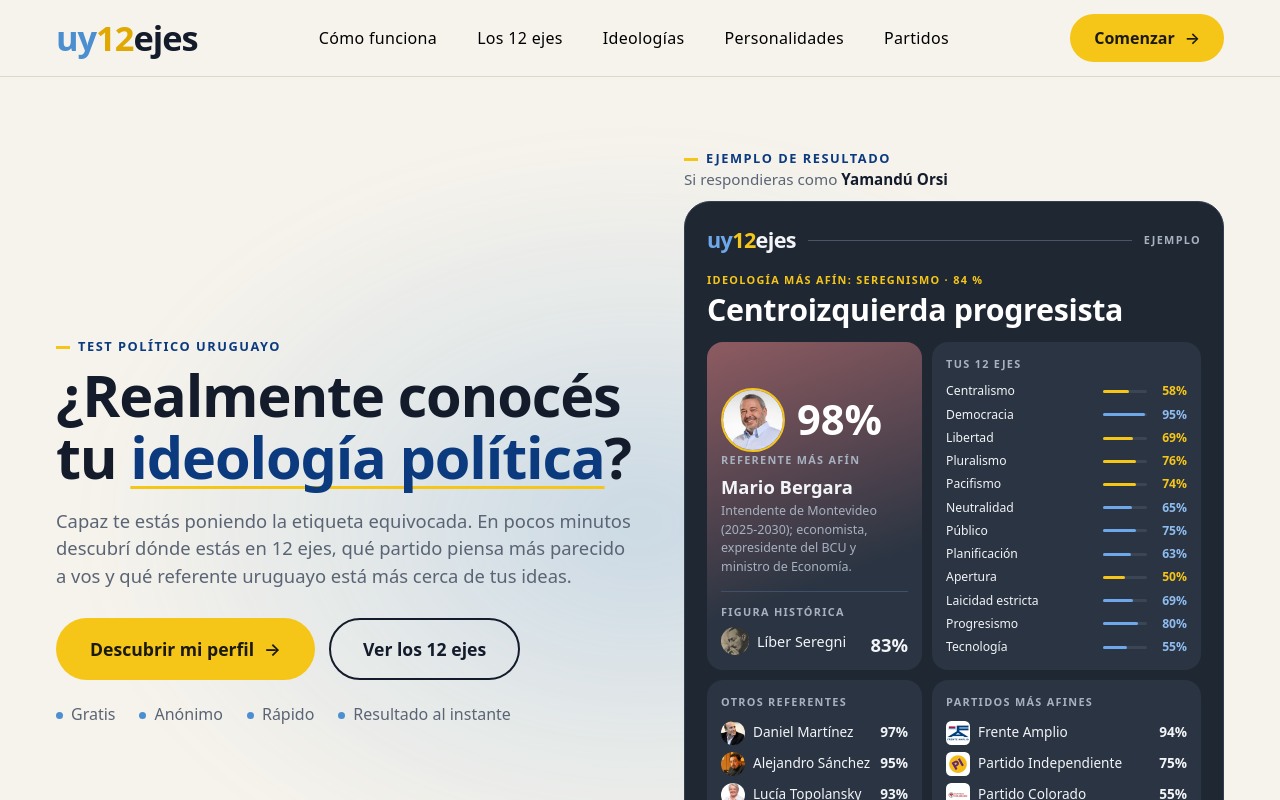
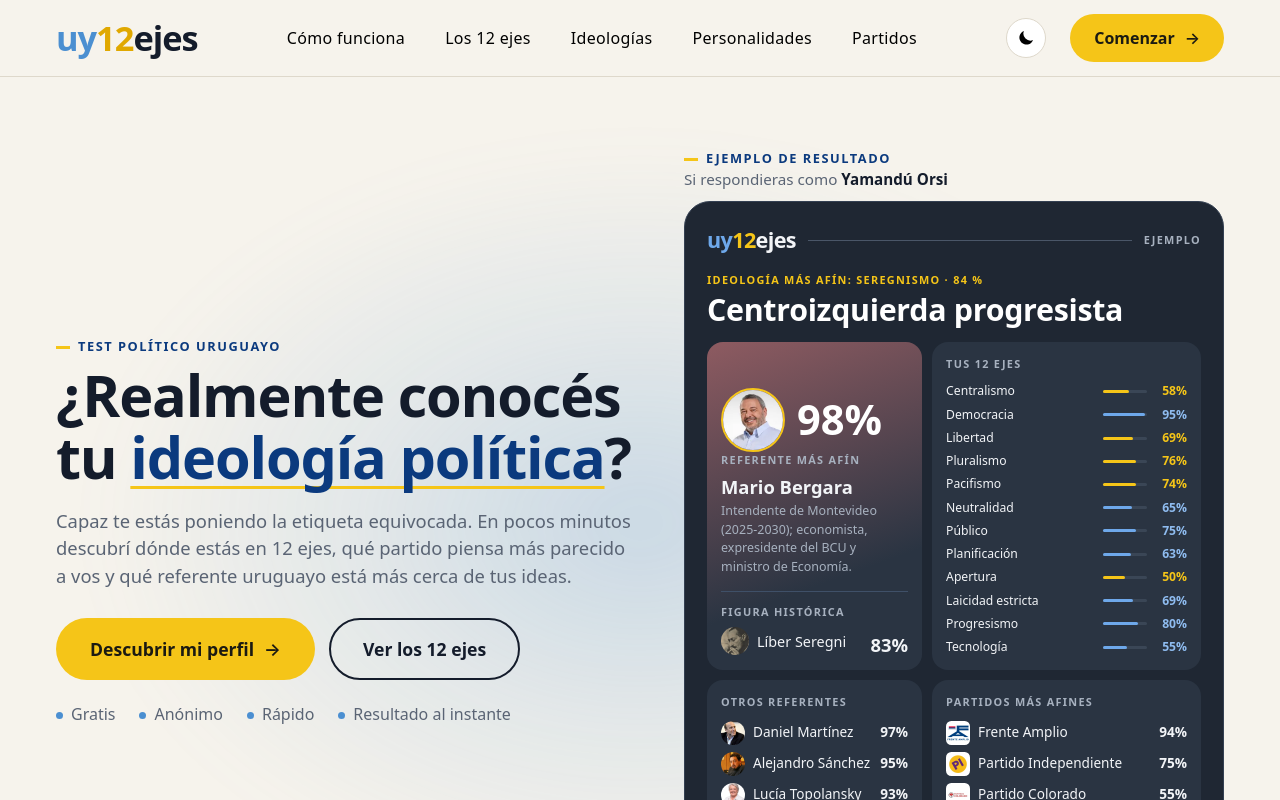
Before and after one commit to geronimososa/uy12ejes, a React (Vite) app in the folder app/: page / in a window 1280 px wide. Shown: the top 800 px of the page. Built offline with nearby package versions, Linux system fonts and the light colour scheme.

Commit message:
Botón para cambiar entre modo claro y oscuro en el encabezado

```diff
--- a/app/index.html
+++ b/app/index.html
@@ -17,6 +17,12 @@
     <meta property="og:title" content="uy12ejes · Test político uruguayo de 12 ejes" />
     <meta property="og:description" content="¿Realmente conocés tu ideología política? Descubrí qué partido y qué referente uruguayo piensan más parecido a vos." />
     <meta name="twitter:card" content="summary" />
+    <script>
+      try {
+        var tema = localStorage.getItem('uy12ejes-tema');
+        if (tema === 'light' || tema === 'dark') document.documentElement.dataset.theme = tema;
+      } catch (e) {}
+    </script>
     <script type="application/ld+json">
       {
         "@context": "https://schema.org",
--- a/app/src/components/Encabezado.jsx
+++ b/app/src/components/Encabezado.jsx
@@ -1,3 +1,13 @@
+import { useState } from 'react';
+
+const CLAVE_TEMA = 'uy12ejes-tema';
+
+function temaActual() {
+  const elegido = document.documentElement.dataset.theme;
+  if (elegido === 'light' || elegido === 'dark') return elegido;
+  return window.matchMedia('(prefers-color-scheme: dark)').matches ? 'dark' : 'light';
+}
+
 const SECCIONES = [
   { id: 'como-funciona', texto: 'Cómo funciona' },
   { id: 'ejes', texto: 'Los 12 ejes' },
@@ -7,6 +17,19 @@ const SECCIONES = [
 ];
 
 export default function Encabezado({ onNavegar, onComenzar }) {
+  const [tema, setTema] = useState(temaActual);
+
+  function cambiarTema() {
+    const nuevo = tema === 'dark' ? 'light' : 'dark';
+    document.documentElement.dataset.theme = nuevo;
+    setTema(nuevo);
+    try {
+      window.localStorage.setItem(CLAVE_TEMA, nuevo);
+    } catch {
+      return;
+    }
+  }
+
   return (
     <header className="encabezado">
       <div className="encabezado-interior">
@@ -20,6 +43,19 @@ export default function Encabezado({ onNavegar, onComenzar }) {
             </a>
           ))}
         </nav>
+        <button
+          type="button"
+          className="cambiar-tema"
+          onClick={cambiarTema}
+          aria-label={tema === 'dark' ? 'Pasar a modo claro' : 'Pasar a modo oscuro'}
+          title={tema === 'dark' ? 'Modo claro' : 'Modo oscuro'}
+        >
+          {tema === 'dark' ? (
+            <svg viewBox="0 0 24 24" width="20" height="20" aria-hidden="true"><circle cx="12" cy="12" r="4.5" fill="currentColor" /><g stroke="currentColor" strokeWidth="2" strokeLinecap="round"><path d="M12 2v2.5M12 19.5V22M2 12h2.5M19.5 12H22M4.9 4.9l1.8 1.8M17.3 17.3l1.8 1.8M4.9 19.1l1.8-1.8M17.3 6.7l1.8-1.8" /></g></svg>
+          ) : (
+            <svg viewBox="0 0 24 24" width="20" height="20" aria-hidden="true"><path d="M20.5 14.5A8.5 8.5 0 0 1 9.5 3.5a8.5 8.5 0 1 0 11 11z" fill="currentColor" /></svg>
+          )}
+        </button>
         <button type="button" className="boton boton-amarillo" onClick={onComenzar}>
           Comenzar <span aria-hidden="true">→</span>
         </button>
--- a/app/src/components/Privacidad.jsx
+++ b/app/src/components/Privacidad.jsx
@@ -27,7 +27,7 @@ export default function Privacidad() {
 
       <h2>3. Qué queda en tu dispositivo</h2>
       <p>
-        Para que puedas retomar el test si salís de la página, el progreso se guarda temporalmente en el almacenamiento de sesión de tu navegador (<em>sessionStorage</em>). Esa información permanece solo en tu dispositivo, no es accesible para el proyecto y se borra automáticamente al cerrar la pestaña.
+        Para que puedas retomar el test si salís de la página, el progreso se guarda temporalmente en el almacenamiento de sesión de tu navegador (<em>sessionStorage</em>). Esa información permanece solo en tu dispositivo, no es accesible para el proyecto y se borra automáticamente al cerrar la pestaña. Si elegís el modo claro u oscuro con el botón del encabezado, esa preferencia se guarda en el almacenamiento local de tu navegador (<em>localStorage</em>) para recordarla la próxima vez; no incluye ningún dato tuyo.
       </p>
 
       <h2>4. El enlace para compartir</h2>
--- a/app/src/estilos.css
+++ b/app/src/estilos.css
@@ -570,3 +570,7 @@ a.ver-perfil { text-decoration: none; }
 
 .aviso-rapido { display: flex; flex-wrap: wrap; align-items: center; gap: 12px 20px; background: var(--celeste-suave); border: 1px solid var(--borde); border-left: 6px solid var(--amarillo); border-radius: 14px; padding: 14px 18px; margin: 16px 0 0; }
 .aviso-rapido p { flex: 1 1 320px; margin: 0; }
+
+.cambiar-tema { flex: none; display: inline-flex; align-items: center; justify-content: center; width: 40px; height: 40px; border-radius: 50%; border: 1px solid var(--borde); background: var(--superficie); color: var(--texto-fuerte); cursor: pointer; }
+.cambiar-tema:hover { border-color: var(--celeste); color: var(--celeste); }
+@media (max-width: 900px) { .cambiar-tema { margin-left: auto; } .encabezado-interior { gap: 12px; } }
```
